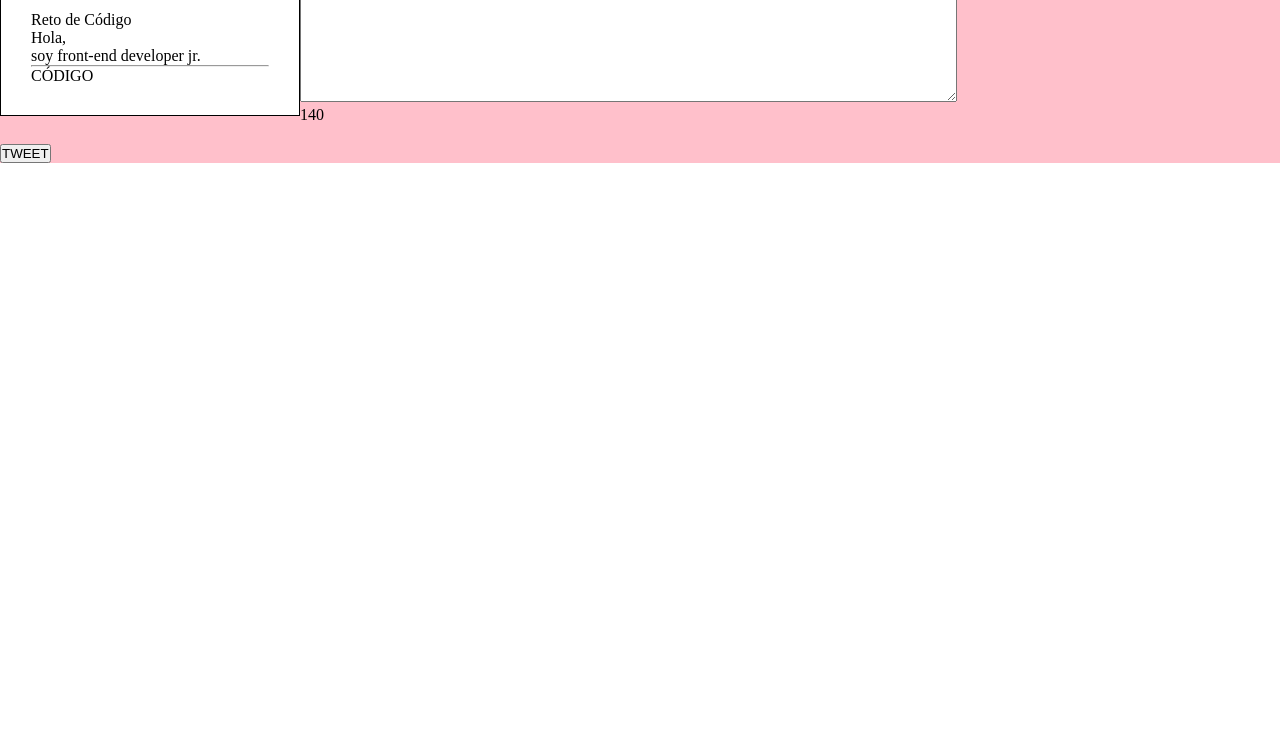
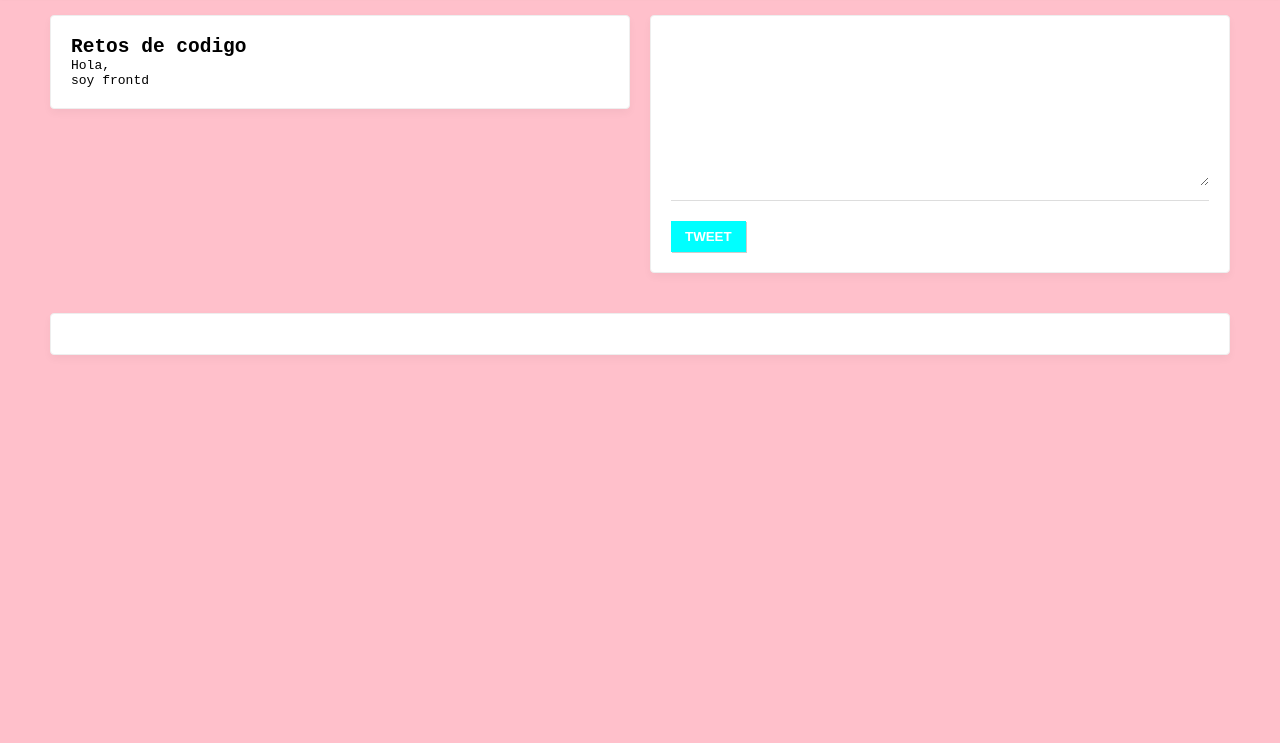
Before and after one commit to maribeltorresg/twitter, a plain HTML site: page index.html in a window 1280 px wide. Shown: the part 57-800 px from the top of the page. Drawn offline with Linux system fonts and the light colour scheme.

Commit message:
agregando estilos

```diff
--- a/css/main.css
+++ b/css/main.css
@@ -4,38 +4,85 @@
     padding: 0;
 }
 
-h1 {
-    background-color: #6ad2f3;
+body {
+    font-family: monospace;
+    background-color: pink;
+}
+
+.container {
+    margin: auto;
+    max-width: 1220px;
+    padding-left: 20px;
+    padding-right: 20px;
+}
+
+.row {
+    margin-left: -10px;
+    margin-right: -10px;
+}
+
+.container::after, .container::before, .row::before, .row::after {
+    display: table;
+    content: '';
+}
+
+.container::after, .row::after {
+    clear: both;
+}
+
+.col {
+    float: left;
+    padding: 0 10px;
+    width: 50%;
+}
+
+.content {
+    margin: 20px 0;
+}
+
+.card {
+    background-color: #fff;
+    border: 1px solid #eee;
+    border-radius: 4px;
+    box-shadow: 0px 4px 8px rgba(0,0,0,0.04);
+    padding: 20px;
+}
+
+header {
+    background-color: cyan;
+    box-shadow: 0 2px 4px rgba(0,0,0,0.2);
+    color: #fff;
+    height: 52px;
+    line-height: 52px;
     text-align: center;
 }
 
-.container {
-    background-color: pink;
+textarea {
+    border: none;
+    width: 100%;
 }
 
-.saludo {
-    background-color: #fff;
-    border: 1px solid black;
-    float: left;
-    padding: 30px;
-    width: 300px;
+textarea:focus {
+    outline: none;
 }
 
-#textarea {
-    height: 50px;
-}
-#text-publicado {
-    outline: 1px solid red;
-    height: 50px;
+hr {
+    border: none;
+    border-bottom: 1px solid #ddd;
+    margin: 10px 0 20px;
 }
 
-#button {
-    margin-top: 20px;
-    padding: 10p;
+button {
+    background-color: cyan;
+    box-shadow: 1px 1px 0 0 #ccc;
+    border: none;
+    color: #fff;
+    cursor: pointer;
+    font-weight: bold;
+    padding: 8px 14px;
+    text-transform: uppercase;
 }
 
-#contador {
-    background-color: #ddd;
-    height: 50px;
-    widows: 50px;
+button:active {
+    box-shadow: 1px 1px 0 0 #fff;
 }
--- a/index.html
+++ b/index.html
@@ -8,26 +8,42 @@
     <link rel="stylesheet" href="css/main.css">
 </head>
 <body>
-    <!-- Title -->
-    <h1> Twitter </h1>
-    <div class="container">
-        <div class="saludo">
-            <p>Reto de Código</p>
-            <p>Hola,<br>soy front-end developer jr.</p>
-            <hr>
-            <p>CÓDIGO</p>
-        </div>
-        <!-- Formulario -->
-        <form name="formulario" class="form-twitter" action="index.html" method="post">
-          <textarea  name="text" rows="8" cols="80" > </textarea>
-          <!-- Contador de numeros -->
-          <p id="contadorNumeros">140</p>
-       </form>
-       <input name="button" type="submit" id="button" value="TWEET">
-       <div class="visualizando">
+  <header>
+      <h1>Twitter</h1>
+  </header>
+  <main>
+      <section>
+          <div class="container">
+            <div class="content">
+                <div class="row">
+                    <div class="col">
+                        <div class="card">
+                            <h2>Retos de  codigo</h2>
+                            <p>Hola, <br> soy frontd</p>
+                        </div>
+                    </div>
+                    <div class="col">
+                        <div class="card">
+                            <textarea name="" id="" cols="30" rows="10"></textarea>
+                            <hr>
+                            <button id="boton">Tweet</button>
+                            <div class="counter"></div>
+                        </div>
+                    </div>
+                </div>
+            </div>
+          </div>
+      </section>
+      <section>
+          <div class="container">
+              <div class="content">
+                  <div class="card" id="tweet-publicado">
 
-       </div>
-    </div>
+                  </div>
+              </div>
+          </div>
+      </section>
+  </main>
 
     <script src="js/app.js"></script>
 </body>
--- a/js/app.js
+++ b/js/app.js
@@ -1,20 +1,36 @@
-window.onload = function() {
-  var one = document.getElementById('button');
-  two = one.addEventListener('click', visuali);
-};
+window.addEventListener('load', function() {
+  var boton = document.getElementById('boton');
 
-function visuali(event) {
-  var contenedor = document.querySelector('.visualizando');
-  var texto = document.formulario.text.value;
-  if (texto === 0) {
-    document.getElementById('button').disable = true;
-  } else {
-    contenedor.innerHTML = texto;
-    document.getElementById('button').style.backgroundColor = '#ddd';
-    document.formulario.text.value = '';
-  }
-}
-var tweet = document.formulario.text;
-tweet.addEventListener('keydown', function() {
-  document.getElementById('contadorNumeros').innerHTML = tweet.value.length;
+  boton.addEventListener('click', function() {
+    var tweetPublicado = document.getElementById('tweet-publicado');
+    var text = document.formulario.text.value;
+
+    if (text === 0) {
+      document.getElementById('botton').disabled = true;
+    } else {
+      tweetPublicado.textContent = text;
+      document.formulario.text.value = '';
+    }
+  });
 });
+
+// window.onload = function() {
+//   var one = document.getElementById('button');
+//   two = one.addEventListener('click', visuali);
+// };
+
+// function visuali(event) {
+//   var contenedor = document.querySelector('.visualizando');
+//   var texto = document.formulario.text.value;
+//   if (texto === 0) {
+//     document.getElementById('button').disable = true;
+//   } else {
+//     contenedor.innerHTML = texto;
+//     // document.getElementById('button').style.backgroundColor = '#ddd';
+//     document.formulario.text.value = '';
+//   }
+// }
+// var tweet = document.formulario.text;
+// tweet.addEventListener('keydown', function() {
+//   document.getElementById('contadorNumeros').innerHTML = tweet.value.length;
+// });
```
